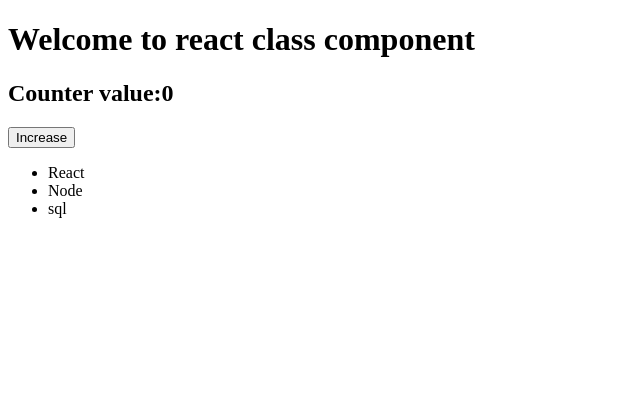
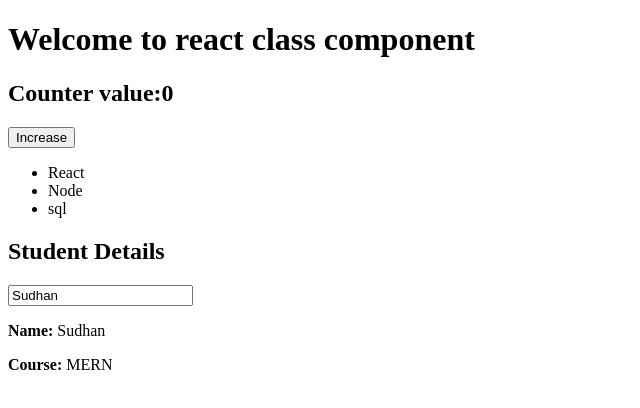
Before and after one commit to Madhavan-12/question, a React (Vite) app: page / in a window 1280 px wide. Shown: the top 408 px of the page, without its empty margins (0-640 px from the left). Built offline with nearby package versions, Linux system fonts and the light colour scheme.

Commit message:
updated student component with state and input handling

```diff
--- a/src/App.jsx
+++ b/src/App.jsx
@@ -3,12 +3,14 @@
 import Welcome from "./component/Welcome"
 import Counter from "./component/Counter"
 import TechList from "./component/TechList";
+import Student from "./component/Student";
 function App(){
   return(
     <>
     <Welcome />
     <Counter />
     <TechList />
+    <Student />
 
     </>
   )
--- /dev/null
+++ b/src/component/Student.jsx
@@ -0,0 +1,28 @@
+import { useState } from "react";
+
+const Student = () => {
+  const [student, setStudent] = useState({
+    name: "Sudhan",
+    course: "MERN",
+  });
+
+  const handleChange = (e) => {
+    setStudent({ ...student, name: e.target.value });
+  };
+
+  return (
+    <div>
+      <h2>Student Details</h2>
+      <input
+        type="text"
+        placeholder="Enter student name"
+        value={student.name}
+        onChange={handleChange}
+      />
+      <p><strong>Name:</strong> {student.name}</p>
+      <p><strong>Course:</strong> {student.course}</p>
+    </div>
+  );
+};
+
+export default Student;
```
